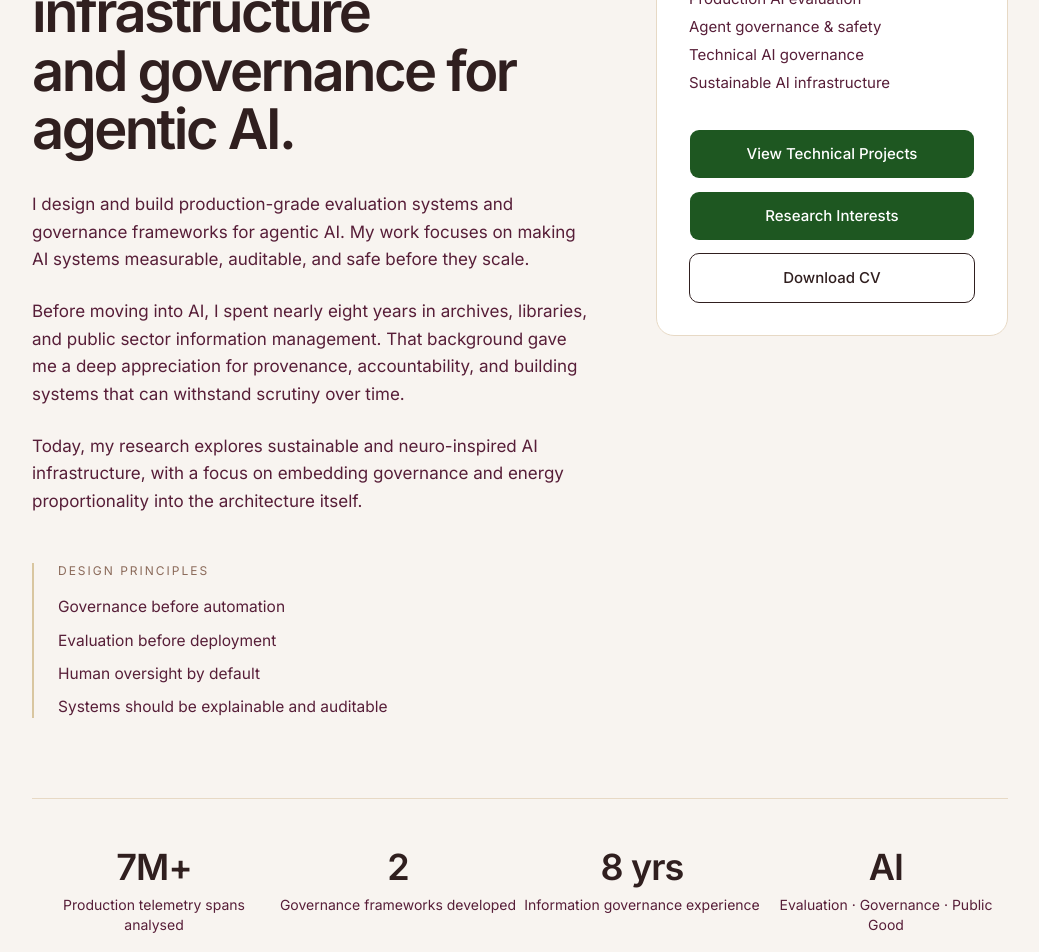
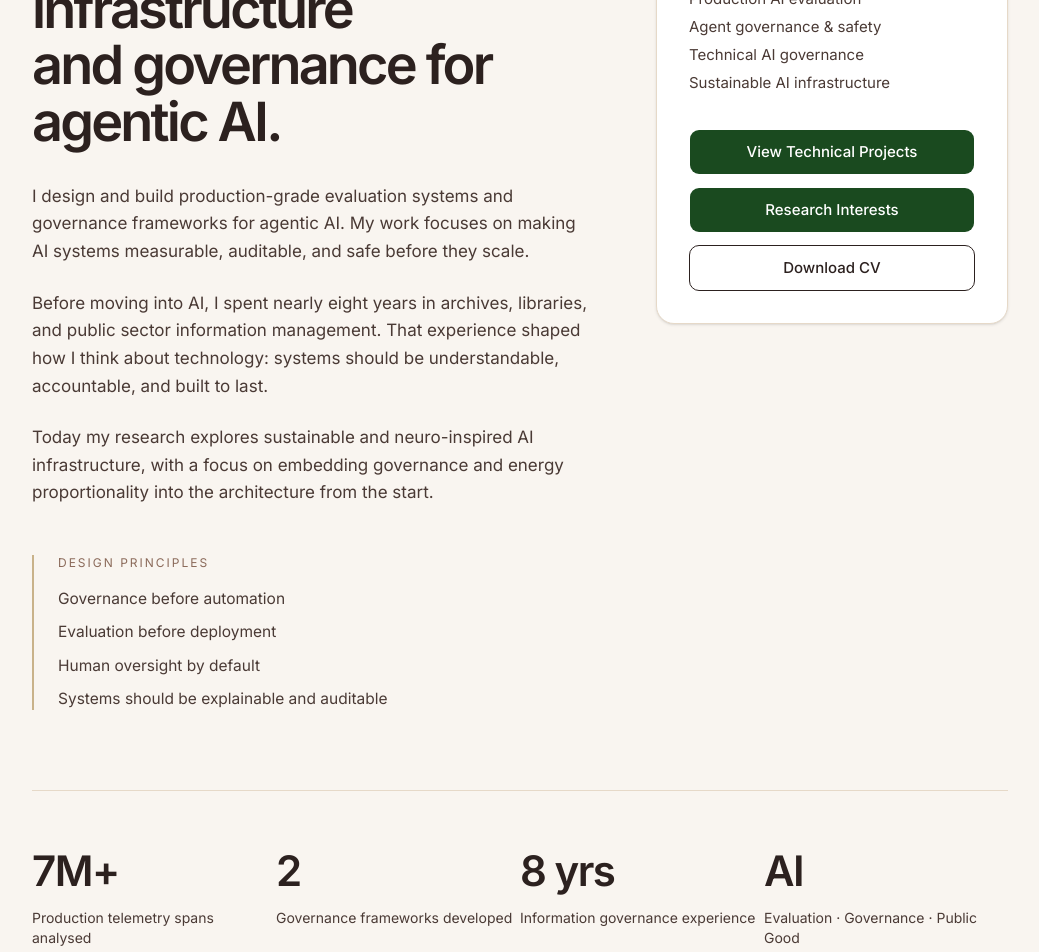
Before and after one commit to dynamicsofanaisteroid/farah-zamir-portfolio, a Next.js app: page / in a window 1280 px wide. Shown: the part 220-1172 px from the top of the page, without its empty margins (120-1159 px from the left). Built offline with nearby package versions, Linux system fonts and the light colour scheme.

Commit message:
updating landing page and font usages/colour schemes

```diff
--- a/app/layout.tsx
+++ b/app/layout.tsx
@@ -1,26 +1,34 @@
 import type { Metadata } from "next";
-import { Inter } from 'next/font/google'
-import "./globals.css"
+import { Space_Grotesk, Inter } from "next/font/google";
+import "./globals.css";
+
+const spaceGrotesk = Space_Grotesk({
+  subsets: ["latin"],
+  weight: ["500", "600", "700"],
+  variable: "--font-space-grotesk",
+  display: "swap",
+});
 
 const inter = Inter({
-  subsets: ['latin'],
-  weight: ['400', '500', '600', '700'],
-  variable: '--font-inter',
-})
+  subsets: ["latin"],
+  weight: ["400", "500", "600", "700"],
+  variable: "--font-inter",
+  display: "swap",
+});
 
 export const metadata: Metadata = {
-  title: "Farah Zamir Portfolio",
-  description: "Created by Farah Zamir",
+  title: "Farah Zamir",
+  description: "AI Engineer focused on evaluation infrastructure and technical AI governance.",
 };
 
 export default function RootLayout({
   children,
 }: {
-  children: React.ReactNode
+  children: React.ReactNode;
 }) {
   return (
-    <html lang="en" className={inter.variable}>
+    <html lang="en" className={`${spaceGrotesk.variable} ${inter.variable}`}>
       <body className="font-sans antialiased">{children}</body>
     </html>
-  )
+  );
 }
--- a/app/page.tsx
+++ b/app/page.tsx
@@ -1,12 +1,25 @@
 import Link from "next/link"
 import { Button } from "@/components/ui/button"
+import { Space_Grotesk, Inter } from 'next/font/google'
+
+const spaceGrotesk = Space_Grotesk({
+  subsets: ['latin'],
+  weight: ['500', '600', '700'],
+  variable: '--font-space-grotesk',
+})
+
+const inter = Inter({
+  subsets: ['latin'],
+  weight: ['400', '500', '600', '700'],
+  variable: '--font-inter',
+})
 
 export default function Home() {
   return (
-    <div className="min-h-screen bg-[#f8f4f0]">
+    <div className={`${inter.variable} ${spaceGrotesk.variable} min-h-screen bg-[#f9f5f0]`}>
 
       {/* Navigation */}
-      <nav className="bg-[#1e5721] text-white">
+      <nav className="bg-[#1a4a1f] text-white">
         <div className="max-w-5xl mx-auto px-6 py-5 flex justify-between items-center">
           <Link href="/" className="font-serif text-4xl tracking-[-1.5px]">
             Farah Zamir
@@ -25,14 +38,14 @@ export default function Home() {
 
         <div className="grid md:grid-cols-5 gap-x-16 gap-y-12">
 
-          {/* LEFT COLUMN — Bio */}
+          {/* LEFT — Bio */}
           <div className="md:col-span-3">
 
-            <h1 className="text-[56px] leading-[1.05] tracking-[-2.5px] font-semibold text-[#301f1f] mb-8">
+            <h1 className="font-sans text-[54px] leading-[1.05] tracking-[-2.8px] font-semibold text-[#2c211f] mb-8">
               Building evaluation infrastructure<br />and governance for agentic AI.
             </h1>
 
-            <div className="space-y-6 text-[17px] leading-relaxed text-[#571e38]">
+            <div className="space-y-6 text-[17px] leading-relaxed text-[#4a3a35]">
               <p>
                 I design and build production-grade evaluation systems and governance frameworks for agentic AI.
                 My work focuses on making AI systems measurable, auditable, and safe before they scale.
@@ -40,20 +53,20 @@ export default function Home() {
 
               <p>
                 Before moving into AI, I spent nearly eight years in archives, libraries, and public sector
-                information management. That background gave me a deep appreciation for provenance, accountability,
-                and building systems that can withstand scrutiny over time.
+                information management. That experience shaped how I think about technology: systems should be
+                understandable, accountable, and built to last.
               </p>
 
               <p>
-                Today, my research explores sustainable and neuro-inspired AI infrastructure, with a focus on
-                embedding governance and energy proportionality into the architecture itself.
+                Today my research explores sustainable and neuro-inspired AI infrastructure, with a focus on
+                embedding governance and energy proportionality into the architecture from the start.
               </p>
             </div>
 
             {/* Design Principles */}
-            <div className="mt-12 border-l-2 border-[#d9c6a0] pl-6">
+            <div className="mt-12 border-l-2 border-[#c9b28a] pl-6">
               <p className="text-xs uppercase tracking-[2px] text-[#8b6a5a] mb-4">Design principles</p>
-              <ul className="space-y-2.5 text-[15.5px] text-[#571e38]">
+              <ul className="space-y-2.5 text-[15.5px] text-[#4a3a35]">
                 <li>Governance before automation</li>
                 <li>Evaluation before deployment</li>
                 <li>Human oversight by default</li>
@@ -63,13 +76,13 @@ export default function Home() {
 
           </div>
 
-          {/* RIGHT COLUMN — Card */}
+          {/* RIGHT — Card */}
           <div className="md:col-span-2">
-            <div className="bg-white rounded-2xl border border-[#e7d9c5] p-8 sticky top-8">
+            <div className="bg-white rounded-2xl border border-[#e6d9c8] p-8 sticky top-8 shadow-sm">
 
-              <div>
+              <div className="mb-8">
                 <p className="text-xs uppercase tracking-widest text-[#8b6a5a] mb-3">Current focus</p>
-                <ul className="text-[15px] leading-7 text-[#571e38] mb-8">
+                <ul className="text-[15px] leading-7 text-[#4a3a35]">
                   <li>Production AI evaluation</li>
                   <li>Agent governance &amp; safety</li>
                   <li>Technical AI governance</li>
@@ -78,15 +91,15 @@ export default function Home() {
               </div>
 
               <div className="space-y-3">
-                <Button asChild className="w-full bg-[#1e5721] hover:bg-[#16451a] text-white py-6 text-[15px]">
+                <Button asChild className="w-full bg-[#1a4a1f] hover:bg-[#133614] text-white py-[22px] text-[15px]">
                   <Link href="/projects">View Technical Projects</Link>
                 </Button>
 
-                <Button asChild className="w-full bg-[#1e5721] hover:bg-[#16451a] text-white py-6 text-[15px]">
+                <Button asChild className="w-full bg-[#1a4a1f] hover:bg-[#133614] text-white py-[22px] text-[15px]">
                   <Link href="/research">Research Interests</Link>
                 </Button>
 
-                <Button asChild variant="outline" className="w-full border-[#301f1f] text-[#301f1f] hover:bg-[#301f1f] hover:text-white py-6 text-[15px]">
+                <Button asChild variant="outline" className="w-full border-[#2c211f] text-[#2c211f] hover:bg-[#2c211f] hover:text-white py-[22px] text-[15px]">
                   <a href="/Farah_Zamir_CV.pdf" target="_blank">Download CV</a>
                 </Button>
               </div>
@@ -96,28 +109,28 @@ export default function Home() {
 
         </div>
 
-        {/* Stats Section */}
-        <div className="mt-20 pt-12 border-t border-[#e7d9c5]">
-          <div className="grid grid-cols-2 md:grid-cols-4 gap-y-10 text-center">
+        {/* Stats */}
+        <div className="mt-20 pt-12 border-t border-[#e6d9c8]">
+          <div className="grid grid-cols-2 md:grid-cols-4 gap-y-10">
 
             <div>
-              <div className="text-4xl font-semibold text-[#301f1f] tracking-tight">7M+</div>
-              <div className="text-sm text-[#571e38] mt-2">Production telemetry spans analysed</div>
+              <div className="text-[42px] font-semibold tracking-[-1.5px] text-[#2c211f]">7M+</div>
+              <div className="text-sm text-[#4a3a35] mt-1.5">Production telemetry spans analysed</div>
             </div>
 
             <div>
-              <div className="text-4xl font-semibold text-[#301f1f] tracking-tight">2</div>
-              <div className="text-sm text-[#571e38] mt-2">Governance frameworks developed</div>
+              <div className="text-[42px] font-semibold tracking-[-1.5px] text-[#2c211f]">2</div>
+              <div className="text-sm text-[#4a3a35] mt-1.5">Governance frameworks developed</div>
             </div>
 
             <div>
-              <div className="text-4xl font-semibold text-[#301f1f] tracking-tight">8 yrs</div>
-              <div className="text-sm text-[#571e38] mt-2">Information governance experience</div>
+              <div className="text-[42px] font-semibold tracking-[-1.5px] text-[#2c211f]">8 yrs</div>
+              <div className="text-sm text-[#4a3a35] mt-1.5">Information governance experience</div>
             </div>
 
             <div>
-              <div className="text-4xl font-semibold text-[#301f1f] tracking-tight">AI</div>
-              <div className="text-sm text-[#571e38] mt-2">Evaluation · Governance · Public Good</div>
+              <div className="text-[42px] font-semibold tracking-[-1.5px] text-[#2c211f]">AI</div>
+              <div className="text-sm text-[#4a3a35] mt-1.5">Evaluation · Governance · Public Good</div>
             </div>
 
           </div>
```
